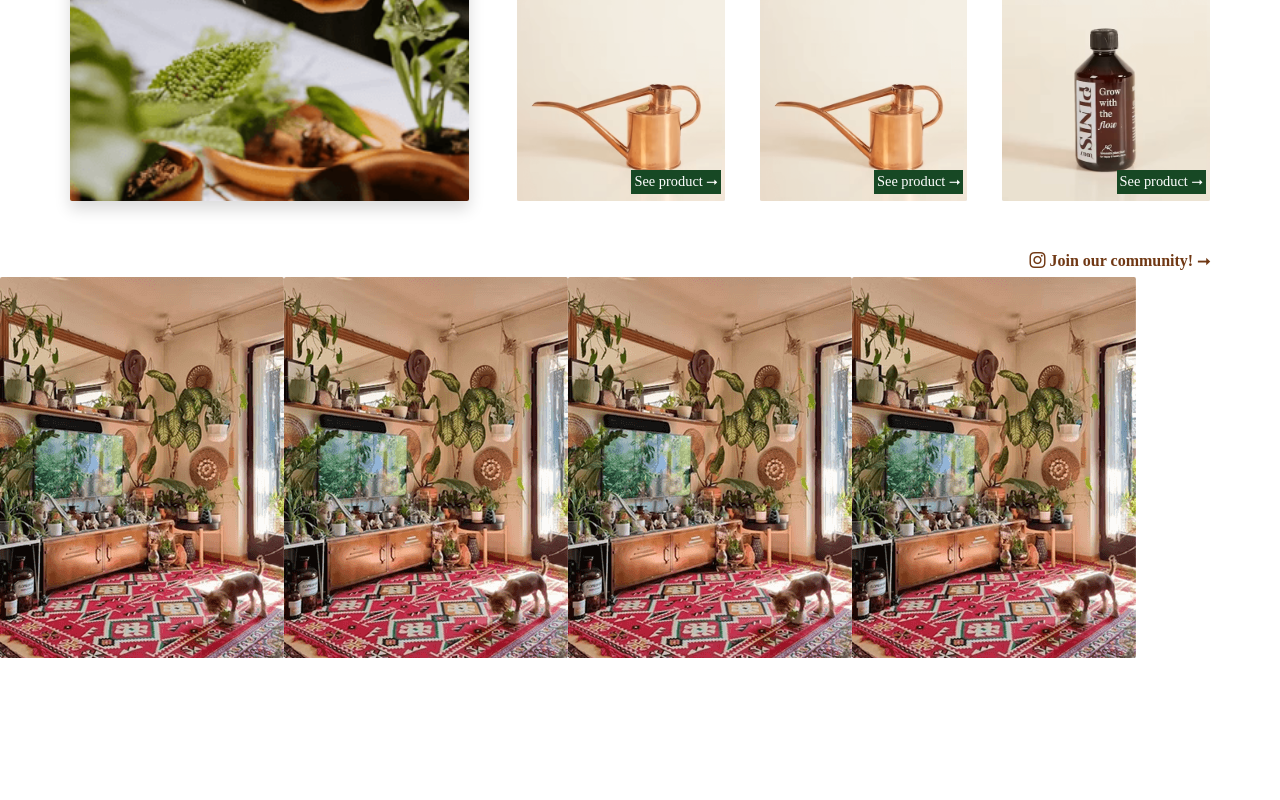
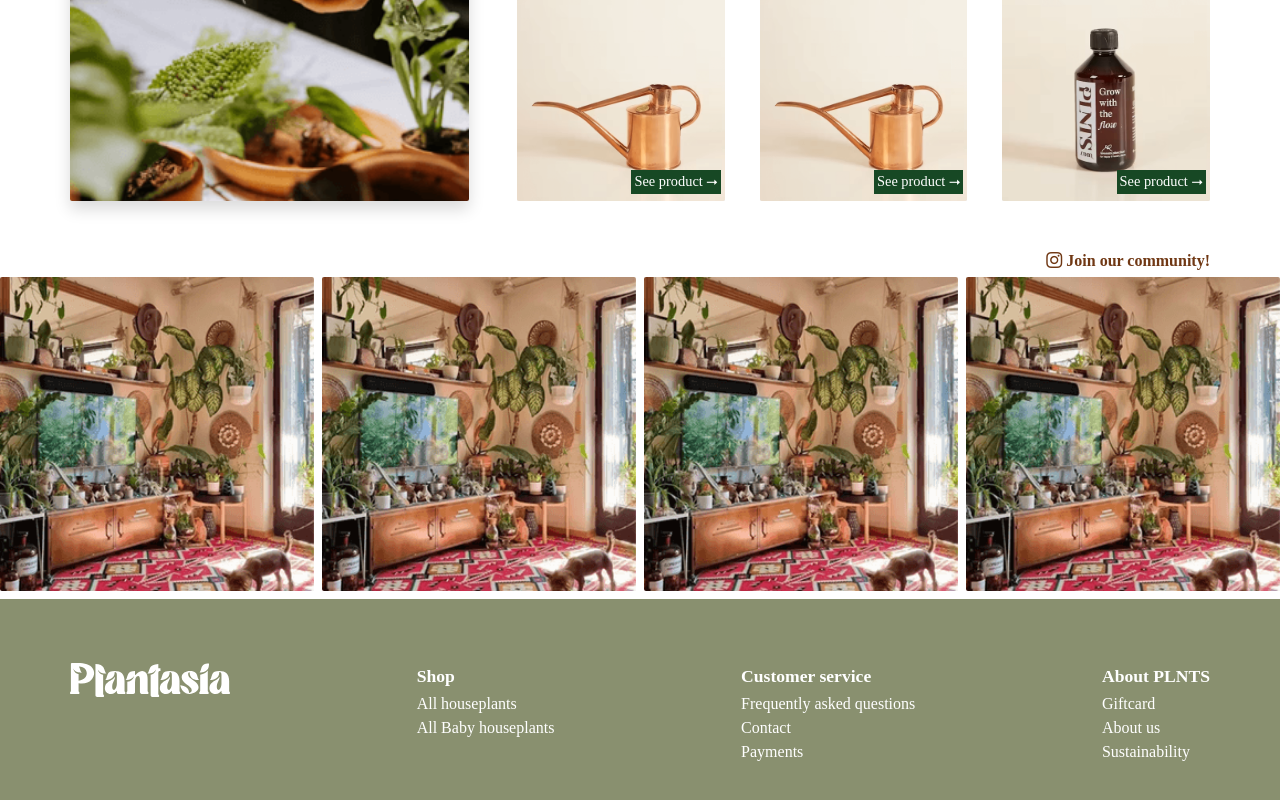
Before and after one commit to Plantasia-HackAcademy/plantasia_frontpages, a React (Vite) app: page / in a window 1280 px wide. Shown: the part 1414-2214 px from the top of the page. Before the commit the page ends 2072 px from the top, so only its background shows below. Built offline with nearby package versions, Linux system fonts and the light colour scheme; a web font is replaced by a local one.

Commit message:
Home section 4 y detalles

```diff
--- a/src/css/Home.css
+++ b/src/css/Home.css
@@ -189,7 +189,11 @@
 }
 
 .home-carrousel {
+  width: 24.5%;
+}
 
+.home-carrousel img {
+  aspect-ratio: 1/1;
 }
 
 @media (max-width: 399px) {
@@ -273,7 +277,7 @@
     font-size: 1.9rem;
   }
   .home-banner-container p {
-    font-size: 1.2rem;
+    font-size: 1.1rem;
     text-align: center;
     align-self: center;
     width: 90%;
--- a/src/pages/Home.jsx
+++ b/src/pages/Home.jsx
@@ -1,18 +1,19 @@
 import "../css/Home.css";
 import Navbar from "../components/Navbar";
+import Footer from "../components/Footer";
 
 function Home() {
   return (
     <>
       <Navbar />
-      <div className="home-banner d-flex align-items-end">
+      <div className="home-banner d-flex align-items-center">
         <div className="container container-padding home-banner-container d-flex flex-wrap flex-column justify-content-center p-sm-0">
           <h1 className="galadali-bold p-0">Growing Happiness</h1>
           <p className="proxima-nova-regular p-0 m-0">
             Lorem ipsum dolor sit, amet consectetur adipisicing elit. Tempora beatae nihil mollitia
             nulla repudiandae in labore debitis blanditiis porro quaerat?
           </p>
-          <a href="" className="home-banner-button">
+          <a href="/products" className="home-banner-button">
             SHOP NOW
           </a>
         </div>
@@ -53,7 +54,7 @@ function Home() {
           <div className="home-section-2-img order-md-2">
             <img
               src="../images/home/fullgreen-section2.png"
-              alt="person watering plant"
+              alt="Person watering plant"
               className="object-fit-cover w-100 shadow"
             />
           </div>
@@ -66,23 +67,23 @@ function Home() {
               In any case, we have the one for you!
             </p>
             <div className="mb-1 home-section-2-link">
-              <a href="" className="home-section-2-link">
+              <a href="/products" className="home-section-2-link">
                 Discover our plants
               </a>
             </div>
             <div className="home-section-2-plants">
               <div className="home-plant-product">
-                <img src="../images/care-1.png" alt="plant" className="object-fit-cover w-100" />
+                <img src="../images/care-1.png" alt="Plant" className="object-fit-cover w-100" />
                 <span className="ms-1 home-span-start">Watering can</span>
                 <span className="text-end me-1 home-span-end">See product ⭢</span>
               </div>
               <div className="home-plant-product">
-                <img src="../images/care-1.png" alt="plant" className="object-fit-cover w-100" />
+                <img src="../images/care-1.png" alt="Plant" className="object-fit-cover w-100" />
                 <span className="ms-1 home-span-start">Watering can</span>
                 <span className="text-end me-1 home-span-end">See product ⭢</span>
               </div>
               <div className="home-plant-product">
-                <img src="../images/care-1.png" alt="plant" className="object-fit-cover w-100" />
+                <img src="../images/care-1.png" alt="Plant" className="object-fit-cover w-100" />
                 <span className="ms-1 home-span-start">Watering can</span>
                 <span className="text-end me-1 home-span-end">See product ⭢</span>
               </div>
@@ -96,7 +97,7 @@ function Home() {
           <div className="home-section-3-img">
             <img
               src="../images/home/photo-accessories.png"
-              alt="person watering plant"
+              alt="Person watering plant"
               className="object-fit-cover w-100 shadow"
             />
           </div>
@@ -108,7 +109,7 @@ function Home() {
               you need to make that relationship last even through winter.
             </p>
             <div className="mb-1 home-section-3-link text-end">
-              <a href="" className="home-section-3-link">
+              <a href="/products" className="home-section-3-link">
                 Take care of her <i className="bi bi-heart-arrow"></i>
               </a>
             </div>
@@ -116,7 +117,7 @@ function Home() {
               <div className="home-care-product">
                 <img
                   src="../images/care-1.png"
-                  alt="care product"
+                  alt="Care product"
                   className="object-fit-cover w-100"
                 />
                 <span className="ms-1 home-span-start">Watering can</span>
@@ -125,7 +126,7 @@ function Home() {
               <div className="home-care-product">
                 <img
                   src="../images/care-1.png"
-                  alt="care product"
+                  alt="Care product"
                   className="object-fit-cover w-100"
                 />
                 <span className="ms-1 home-span-start">Watering can</span>
@@ -135,9 +136,9 @@ function Home() {
               <div className="home-care-product">
                 <img
                   src="../images/care-3.png"
-                  alt="care product"
+                  alt="Care product"
                   className="object-fit-cover w-100"
-                />{" "}
+                />
                 <span className="ms-1 home-span-start">Watering can</span>
                 <span className="text-end me-1 home-span-end">See product ⭢</span>
               </div>
@@ -146,29 +147,46 @@ function Home() {
         </div>
       </section>
 
-      <section className="home-section-4">
+      <section className="home-section-4 mb-2">
         <div className="container p-sm-0 mt-5">
-          <div className="mb-1 home-section-4-link text-end">
+          <div className="mb-1 home-section-4-link text-end mb-1">
             <a href="" className="home-section-4-link">
-              <i class="bi bi-instagram me-1"></i>Join our community! ⭢
+              <i class="bi bi-instagram me-1"></i>Join our community!
             </a>
           </div>
         </div>
-        <div className="d-flex">
+        <div className="d-flex justify-content-between">
           <div className="home-carrousel">
-            <img src="./images/home/photos-plants.png" alt="home with plants" />
+            <img
+              src="./images/home/photos-plants.png"
+              alt="House with plants"
+              className="object-fit-cover w-100"
+            />
           </div>
           <div className="home-carrousel">
-            <img src="./images/home/photos-plants.png" alt="home with plants" />
+            <img
+              src="./images/home/photos-plants.png"
+              alt="House with plants"
+              className="object-fit-cover w-100"
+            />
           </div>
           <div className="home-carrousel">
-            <img src="./images/home/photos-plants.png" alt="home with plants" />
+            <img
+              src="./images/home/photos-plants.png"
+              alt="House with plants"
+              className="object-fit-cover w-100"
+            />
           </div>
           <div className="home-carrousel">
-            <img src="./images/home/photos-plants.png" alt="home with plants" />
+            <img
+              src="./images/home/photos-plants.png"
+              alt="Home with plants"
+              className="object-fit-cover w-100"
+            />
           </div>
         </div>
       </section>
+      <Footer />
     </>
   );
 }
```
